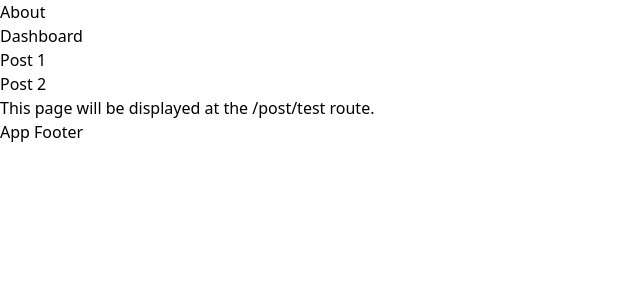
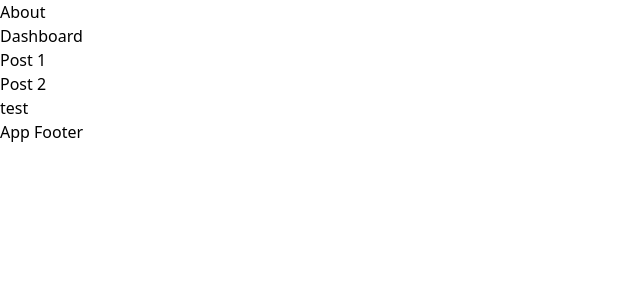
Before and after one commit to hyoilll/basic_nuxt, a Nuxt app: page /posts/test in a window 1280 px wide. Shown: the top 300 px of the page, without its empty margins (0-640 px from the left). Built offline with nearby package versions, Linux system fonts and the light colour scheme.

Commit message:
route validate

```diff
--- a/pages/posts/[id].vue
+++ b/pages/posts/[id].vue
@@ -7,4 +7,19 @@
 <script lang="ts" setup>
 const route = useRoute()
 const routeId = route.params.id
+
+definePageMeta({
+  // ページごとにルートの検証を行う
+  validate: async (route) => {
+    /**
+     * ページが表示される前に、そのルートが有効かどうかをチェックする
+     * false を返すと、そのページは表示されず、Nuxtは次のマッチングを試みます。それでも適切なページが見つからない場合、404エラーページが表示されます。
+     * 「Nuxtは次のマッチングを試みます」とは、NuxtがそのURLに対して別のページが適合しないかどうかを確認することを意味します。
+     * 例えば、/posts/1の場合には1が数字なので、問題なくvalidateがtrueになって、ページが表示される。一方、/posts/testの場合にはtestが数字ではないので、validateがfalseになり、ページが表示されない。
+     * よって、nuxtはここで諦めるのではなく、/posts/testのルートが本当にあるかどうか試みる。もし、存在してたら/posts/testのコンポーネントをレンダリングする。
+     * しかし、存在してなかったら、そのまま404エラーを表示する。
+     */
+    return typeof route.params.id === 'string' && /^\d+$/.test(route.params.id) // Check if the id is made up of digits
+  }
+})
 </script>
--- /dev/null
+++ b/pages/posts/test.vue
@@ -0,0 +1,3 @@
+<template>
+  <div>test</div>
+</template>
```
